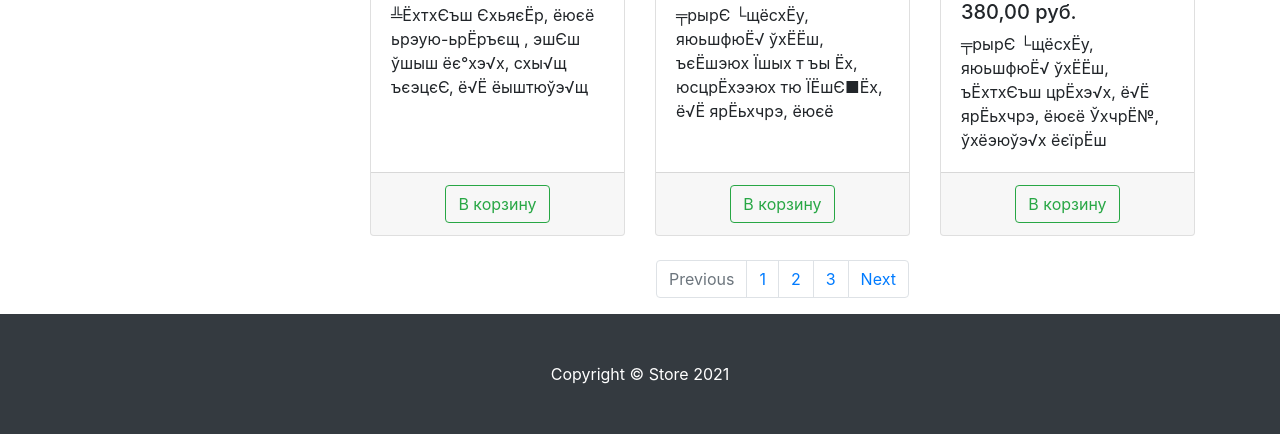
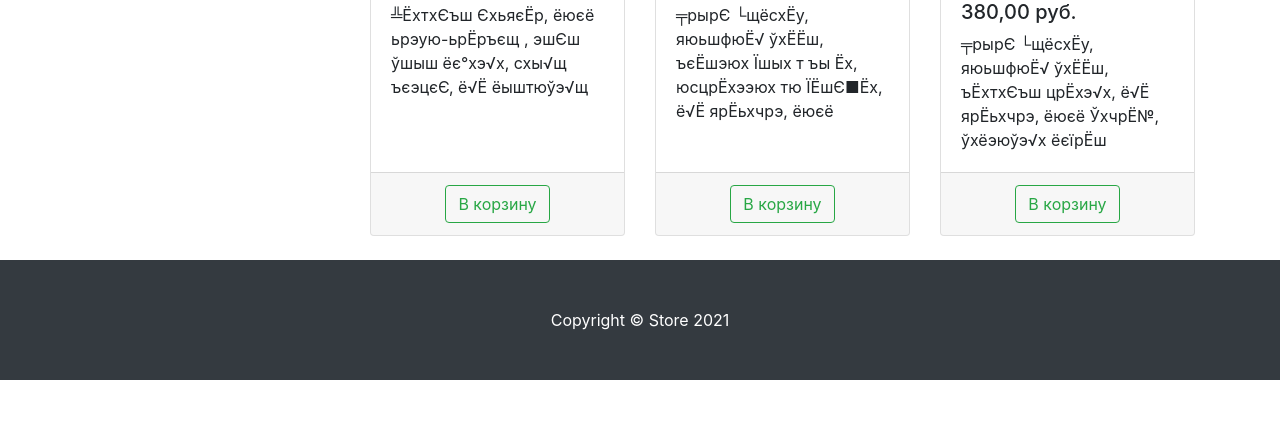
Before and after one commit to TearsOprah/market-portfolio, a Django app: page /products/ in a window 1280 px wide. Shown: the part 3512-3946 px from the top of the page. After the commit the page ends 3892 px from the top, so only its background shows below. Run offline with Django 4.2, Linux system fonts and the light colour scheme; data comes from the database, SQL or seed files in the repository; both versions use the stored data as it was after the commit; parts of the project's set-up code (start-up, migrations or seed data) failed here and were passed over; some libraries are stand-ins or nearby versions.

Commit message:
отображение в админке

```diff
--- a/store/products/templates/products/products.html
+++ b/store/products/templates/products/products.html
@@ -81,20 +81,6 @@
 
                 </div>
 
-                <nav aria-label="Page navigation example">
-                    <ul class="pagination justify-content-center">
-                        <li class="page-item disabled">
-                            <a class="page-link" href="#" tabindex="-1" aria-disabled="true">Previous</a>
-                        </li>
-                        <li class="page-item"><a class="page-link" href="#">1</a></li>
-                        <li class="page-item"><a class="page-link" href="#">2</a></li>
-                        <li class="page-item"><a class="page-link" href="#">3</a></li>
-                        <li class="page-item">
-                            <a class="page-link" href="#">Next</a>
-                        </li>
-                    </ul>
-                </nav>
-
             </div>
 
         </div>
--- a/store/users/admin.py
+++ b/store/users/admin.py
@@ -1,4 +1,8 @@
 from django.contrib import admin
 from users.models import User
+from products.admin import BasketAdminInline
 
-admin.site.register(User)
+
+@admin.register(User)
+class UserAdmin(admin.ModelAdmin):
+    inlines = (BasketAdminInline,)
--- a/store/users/templates/users/login.html
+++ b/store/users/templates/users/login.html
@@ -32,7 +32,6 @@
                                         {{ form.password }}
                                     </div>
                                     <div class="form-group d-flex align-items-center justify-content-between mt-4 mb-0">
-                                        <a class="small" href="#">Забыли пароль?</a>
                                         <input class="btn btn-primary" type="submit" value="Авторизоваться">
                                     </div>
                                 </form>
```
Also changed, not shown: store/products/admin.py (+19 -2 lines), store/db.sqlite3.
